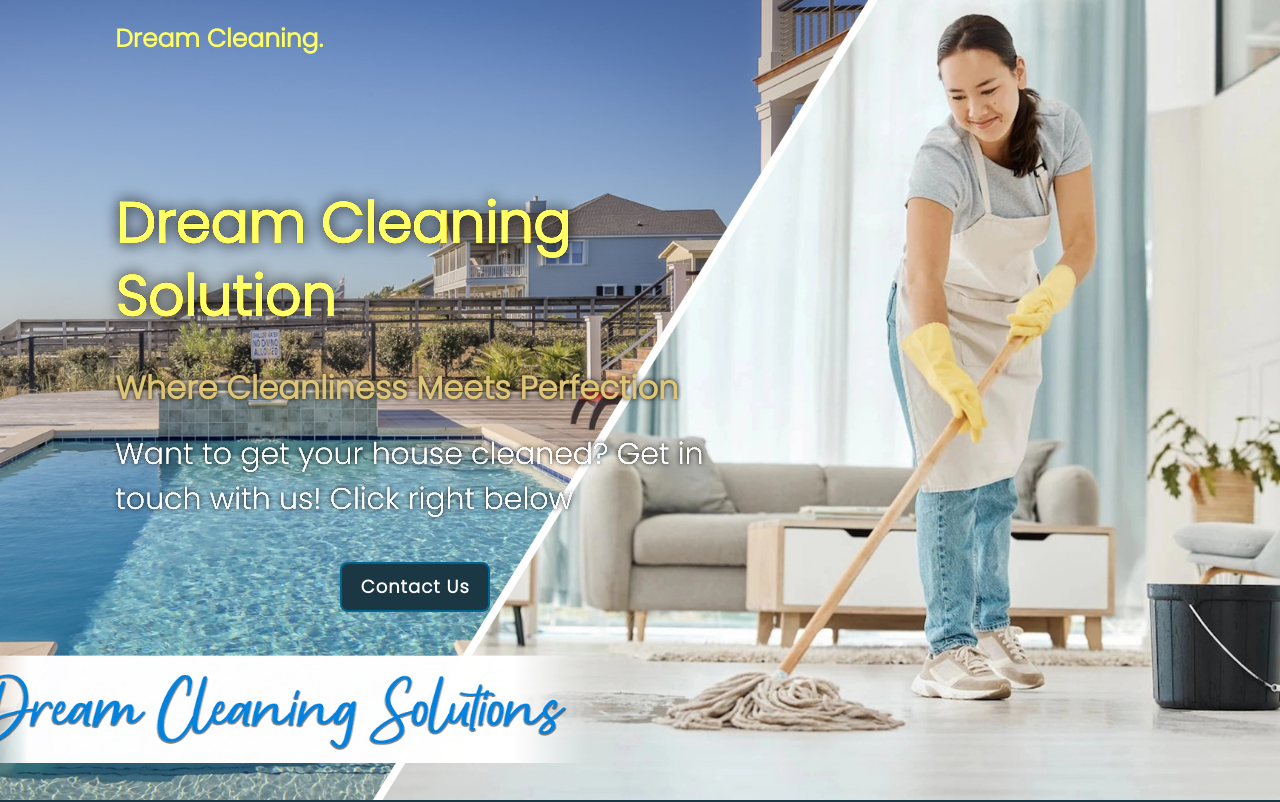
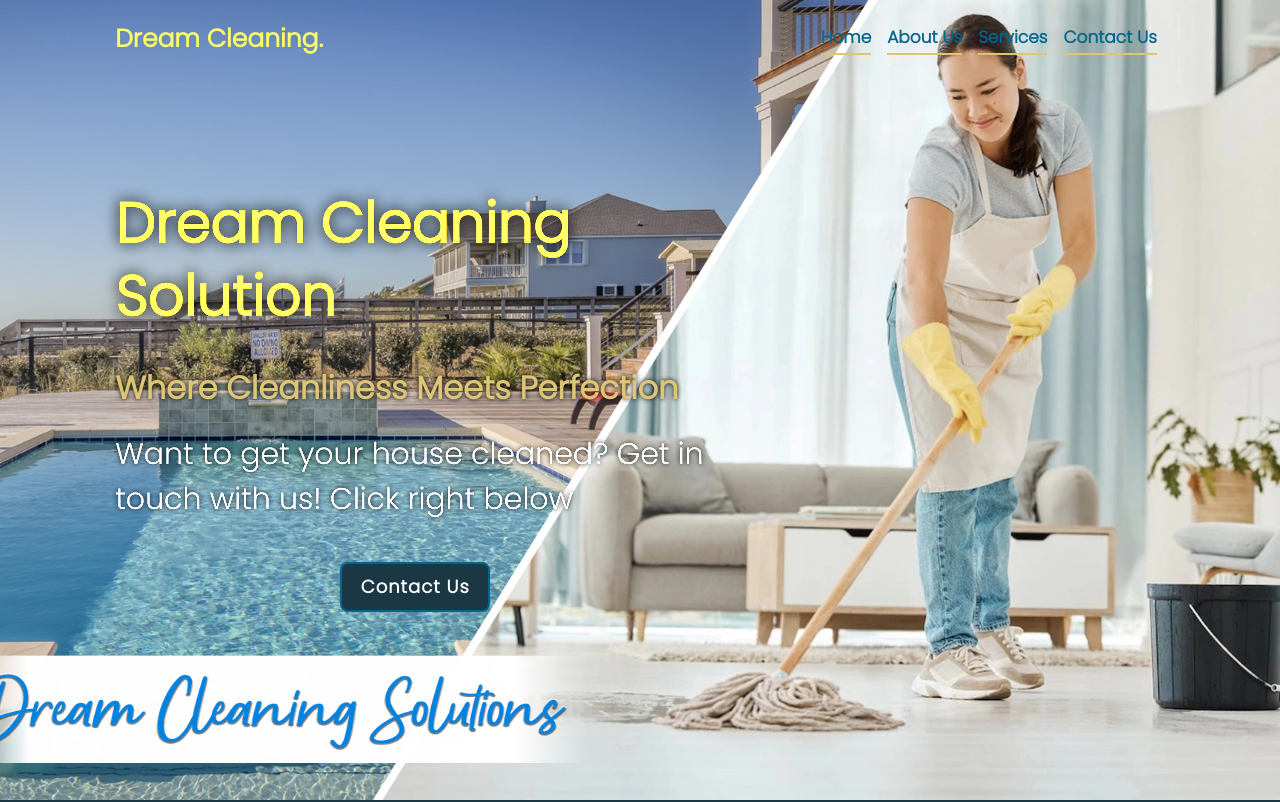
Before and after one commit to Tharisuudev/Dream-cleaning-site, a plain HTML site: page index.html in a window 1280 px wide. Shown: the top 802 px of the page. Drawn offline with nearby package versions, Linux system fonts and the light colour scheme; files whose address does not match are found by name.

Commit message:
fix: pequeno ajuste no css do menu, falta descobrir porque as opções aparecem com ele fechado no mobile.

```diff
--- a/css/style.css
+++ b/css/style.css
@@ -597,8 +597,7 @@ h2>span {
   right: 0;
   height: 0;
   transform-origin: top right;
-  transform: scaleY(0);
-  visibility: hidden;
+  visibility: visible;
   background-color: var(--gray-color);
   transition: 0s;
 }
@@ -667,7 +666,7 @@ h2>span {
   background-color: rgba(0, 0, 0, 0.822);
 }
 
-@media screen and (min-width: 992px) {
+@media screen and (min-width: 768px) {
   .home {
     background-size: cover;
     background-position: center;
```
